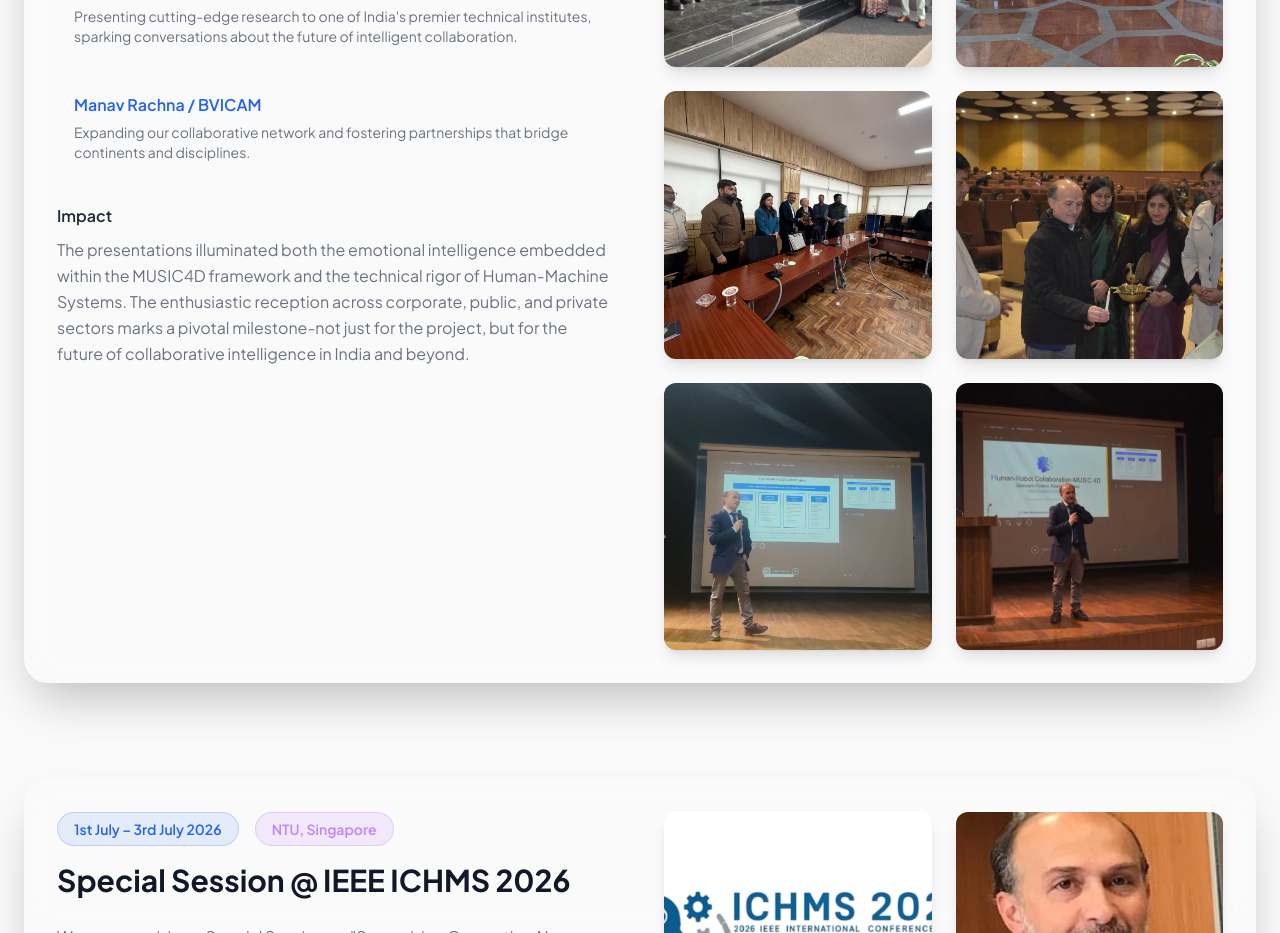
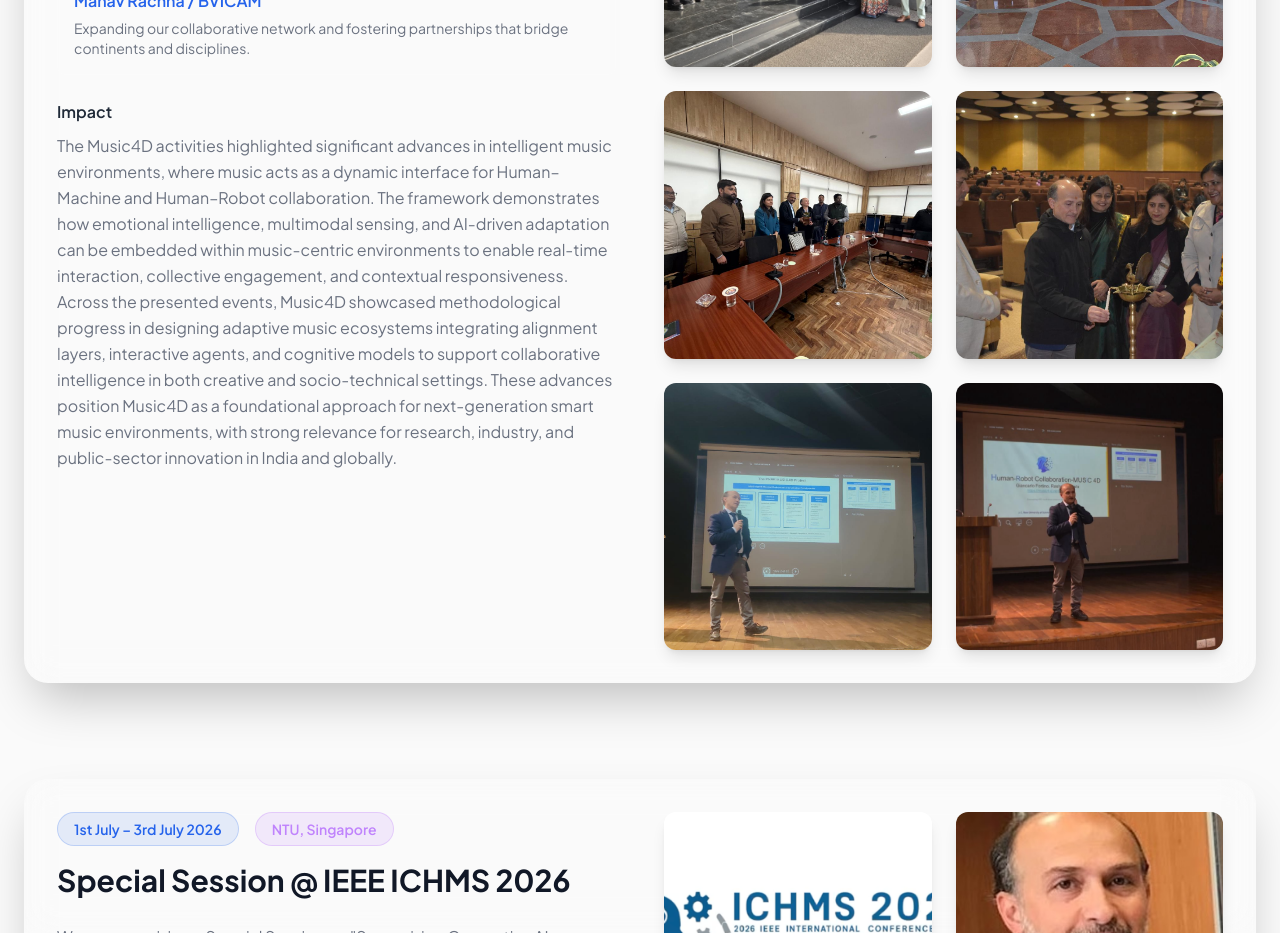
Before and after one commit to kananmittal/Music4D, a React (Vite) app: page /events in a window 1280 px wide. Shown: the part 1420-2353 px from the top of the page. Built offline with nearby package versions, Linux system fonts and the light colour scheme.

Commit message:
Update India tour impact section with detailed Music4D framework achievements

```diff
--- a/src/components/Events.jsx
+++ b/src/components/Events.jsx
@@ -69,7 +69,7 @@ const Events = () => {
                     description: 'Expanding our collaborative network and fostering partnerships that bridge continents and disciplines.'
                 }
             ],
-            impact: 'The presentations illuminated both the emotional intelligence embedded within the MUSIC4D framework and the technical rigor of Human-Machine Systems. The enthusiastic reception across corporate, public, and private sectors marks a pivotal milestone-not just for the project, but for the future of collaborative intelligence in India and beyond.',
+            impact: 'The Music4D activities highlighted significant advances in intelligent music environments, where music acts as a dynamic interface for Human–Machine and Human–Robot collaboration. The framework demonstrates how emotional intelligence, multimodal sensing, and AI-driven adaptation can be embedded within music-centric environments to enable real-time interaction, collective engagement, and contextual responsiveness. Across the presented events, Music4D showcased methodological progress in designing adaptive music ecosystems integrating alignment layers, interactive agents, and cognitive models to support collaborative intelligence in both creative and socio-technical settings. These advances position Music4D as a foundational approach for next-generation smart music environments, with strong relevance for research, industry, and public-sector innovation in India and globally.',
             images: [indiaImg1, indiaImg2, indiaImg3, indiaImg13, indiaImg4, indiaImg5, indiaImg6, indiaImg7, indiaImg8, indiaImg9, indiaImg10, indiaImg14]
         },
 
```
